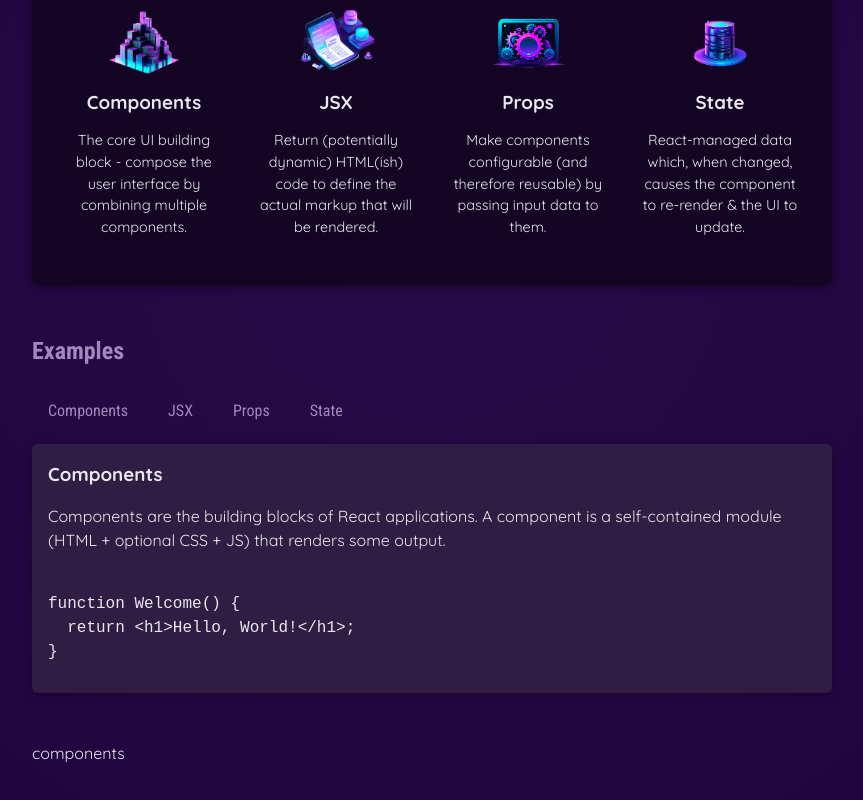
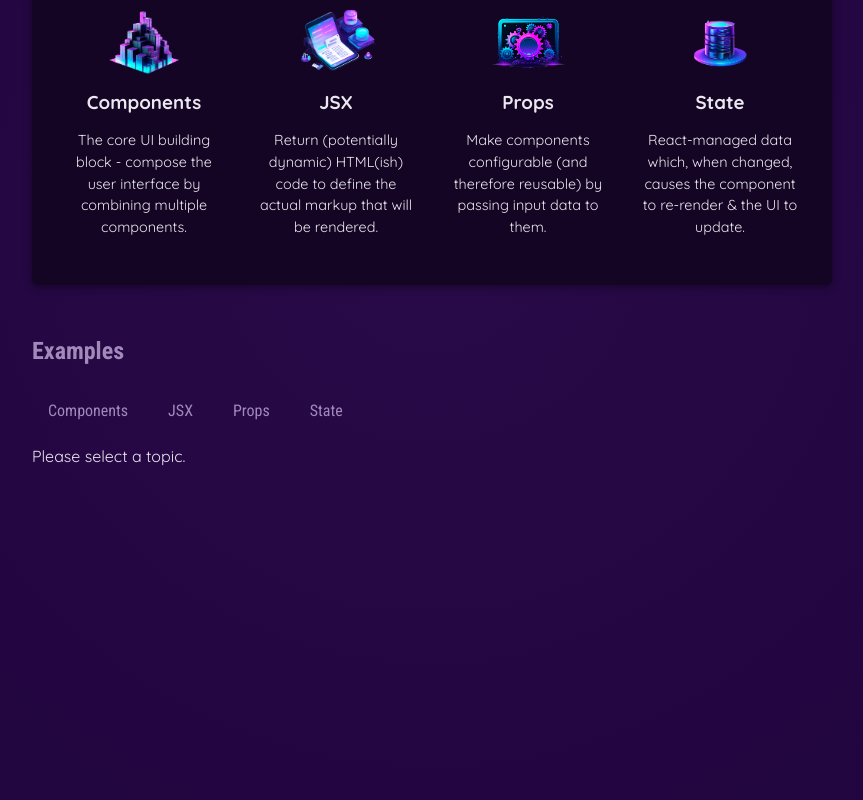
Before and after one commit to rizki10eka/React-Essencial, a React (Vite) app: page / in a window 1280 px wide. Shown: the part 414-1214 px from the top of the page, without its empty margins (208-1071 px from the left). Built offline with nearby package versions, Linux system fonts and the light colour scheme.

Commit message:
rendering content conditionally

```diff
--- a/src/App.jsx
+++ b/src/App.jsx
@@ -8,7 +8,7 @@
 
 function App() {
 
-  const [ selectedTopic, setSelectedTopic ] = useState('components');
+  const [selectedTopic, setSelectedTopic] = useState();
 
   let tabContent = 'Please click a button';
 
@@ -43,13 +43,14 @@
             <TabButton onSelect={() => handleSelect('props')}>Props</TabButton>
             <TabButton onSelect={() => handleSelect('state')}>State</TabButton>
           </menu>
-              <div id="tab-content">
+          {!selectedTopic && <p>Please select a topic.</p> }
+          {selectedTopic && (<div id="tab-content">
             <h3>{EXAMPLES[selectedTopic].title}</h3>
             <p>{EXAMPLES[selectedTopic].description}</p>
             <pre>
               <code>{EXAMPLES[selectedTopic].code}</code>
             </pre>
-              </div>
+          </div> )}
         </section>
         {selectedTopic}
       </main>
```
Lines whose indentation alone changed are shown as unchanged.
